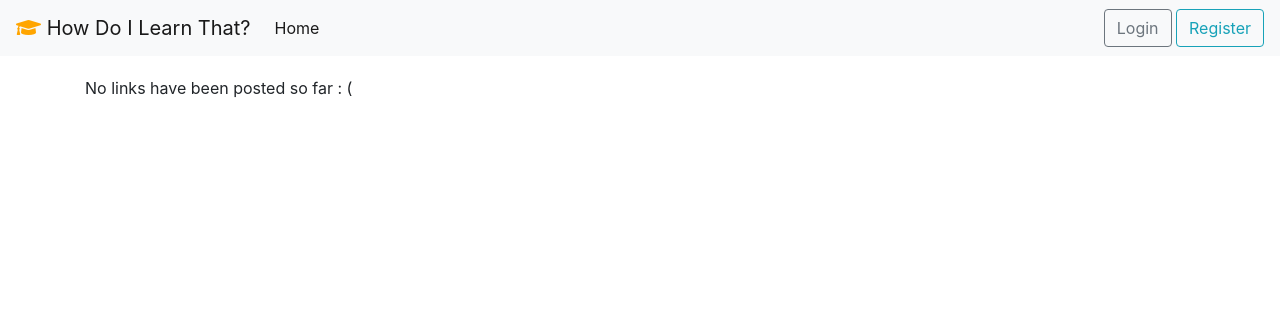
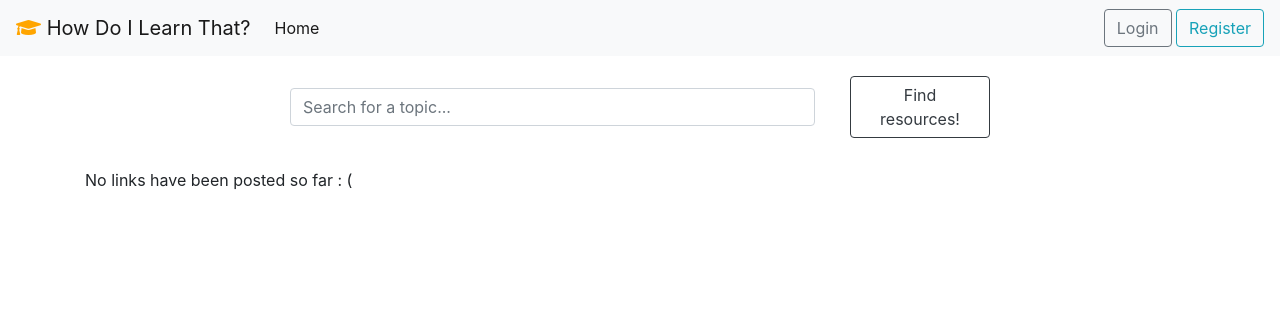
Before and after one commit to nrimsky/livlearn-v0, a Django app: page / in a window 1280 px wide. Shown: the top 316 px of the page. Run offline with Django 3.2, Linux system fonts and the light colour scheme; data that the repository does not hold is empty; some libraries are stand-ins or nearby versions.

Commit message:
search bar

```diff
--- a/links/templates/links/index.html
+++ b/links/templates/links/index.html
@@ -1,11 +1,19 @@
 {% extends "base.html" %}
 {% block title %}Links{% endblock title %}
 {% block content %}
-    {% if links %}
-        <h1 style="width: 100%; text-align: center">Recent links</h1>
-        <br>
+    <div style="margin-bottom: 30px">
+        <form class="form-inline" action="{% url 'links:search_results' %}" method="get" style="width: 100%; max-width: 700px; margin: auto">
+            <div class="form-group" style="width: 75%; margin-right: 5%">
+                <label for="search" class="sr-only">Search</label>
+                <input class="form-control" name="q" type="text" placeholder="Search for a topic..." id="search" style="width: 100%">
+            </div>
+            <button type="submit" class="btn btn-outline-dark" style="width: 20%; min-width: 100px">Find resources!</button>
+        </form>
+    </div>
+    {% if object_list %}
+        <h1 style="width: 100%; text-align: center">{{ list_title }}</h1>
         <div class="links">
-            {% for link in links %}
+            {% for link in object_list %}
                 <h2><a href="{% url 'links:detail' link.id %}">{{ link.name }}</a></h2>
                 <p style="font-size: .65em">{{ link.created_at }}</p>
                 <p><a href="{{ link.url }}">{{ link.url }}</a></p>
--- a/links/urls.py
+++ b/links/urls.py
@@ -8,4 +8,5 @@ urlpatterns = [
     path('', views.index, name='index'),
     path('<int:pk>/', views.LinkDetailView.as_view(), name='detail'),
     path('like/<int:pk>', views.like, name="like"),
+    path('search', views.SearchResultsView.as_view(), name='search_results')
 ]
--- a/links/views.py
+++ b/links/views.py
@@ -5,13 +5,31 @@ from .models import Link
 from django.http import HttpResponseRedirect
 from django.urls import reverse
 from django.views.generic.detail import DetailView
+from django.views.generic import ListView
+from django.db.models import Q
 
 
 def index(request):
     latest_links = Link.objects.order_by('-created_at')[:5]
     template = loader.get_template('links/index.html')
-    return HttpResponse(template.render({'links': latest_links}, request))
+    return HttpResponse(template.render({'object_list': latest_links, "list_title": "Recent links posted"}, request))
 
+
+class SearchResultsView(ListView):
+    model = Link
+    template_name = 'links/index.html'
+
+    def get_queryset(self):
+        query = self.request.GET.get('q')
+        object_list = Link.objects.filter(
+            Q(name__icontains=query) | Q(description__icontains=query)
+        )
+        return object_list
+
+    def get_context_data(self, **kwargs):
+        context = super().get_context_data(**kwargs)
+        context["list_title"] = "Search results"
+        return context
 
 class LinkDetailView(DetailView):
 
```
